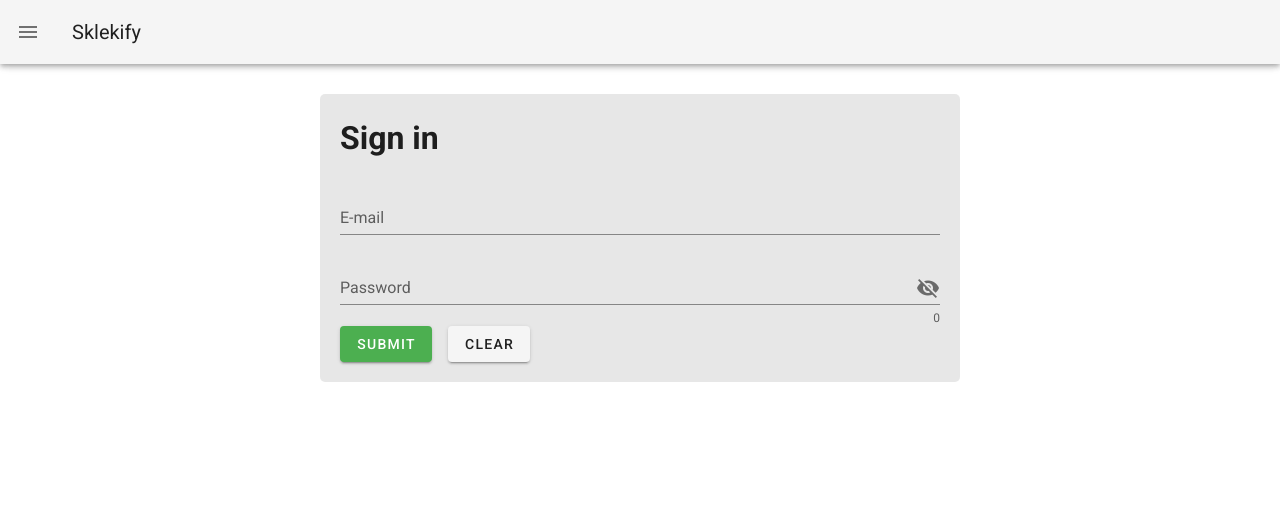
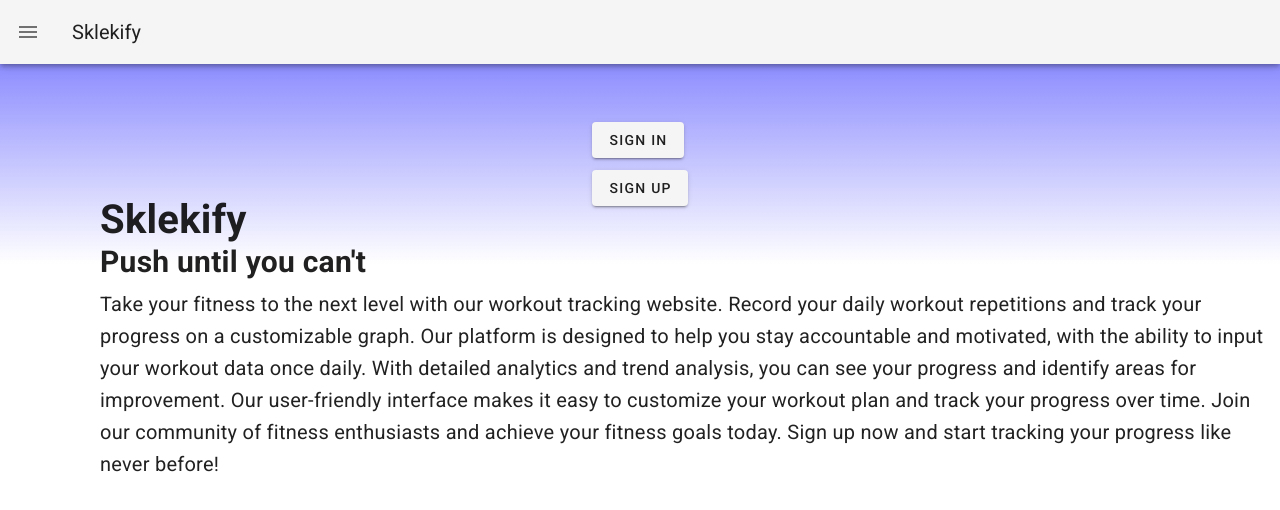
Before and after one commit to DeniVidan/sklekify-front, a Vue app: page /about in a window 1280 px wide. Before the commit this address led to /signin. Shown: the top 510 px of the page. Built offline with nearby package versions, Linux system fonts and the light colour scheme; a small style sheet from the web is missing.

Commit message:
added about, fix when no exercises

```diff
--- a/src/App.vue
+++ b/src/App.vue
@@ -12,11 +12,11 @@
             </v-list-item>
           </router-link>
 
-          <router-link v-if="auth.authenticated" to="/workouts">
+          <!-- <router-link v-if="auth.authenticated" to="/workouts">
             <v-list-item to="/workouts" link>
               <v-list-item-title>Workouts</v-list-item-title>
             </v-list-item>
-          </router-link>
+          </router-link> -->
 
           <router-link v-if="auth.authenticated" to="/progress">
             <v-list-item to="/progress" link>
@@ -30,7 +30,13 @@
             </v-list-item>
           </router-link>
 
-          <router-link v-if="!auth.authenticated" to="signin">
+          <router-link v-if="!auth.authenticated" to="/about">
+            <v-list-item to="/about" link>
+              <v-list-item-title> About </v-list-item-title>
+            </v-list-item>
+          </router-link>
+
+          <router-link v-if="!auth.authenticated" to="/signin">
             <v-list-item to="" link>
               <v-list-item-title> Sign in </v-list-item-title>
             </v-list-item>
--- a/src/components/WorkoutCard.vue
+++ b/src/components/WorkoutCard.vue
@@ -73,7 +73,6 @@ export default {
   props: {
     post: Object,
     deleteExerciseFrontend: Function,
-    disable_btn: Boolean,
   },
 
   data: () => ({
@@ -133,12 +132,13 @@ export default {
         .then((response) => {
           console.log(response.data);
           this.repValue = null;
+          this.disable = false;
         })
         .catch((error) => {
           console.error(error);
         });
 
-      console.log(this.repValue);
+      //console.log(this.repValue);
     },
 
     try() {
--- a/src/router/index.js
+++ b/src/router/index.js
@@ -6,6 +6,7 @@ import SignIn from '../views/SignIn.vue'
 import UserProfile from '../views/UserProfile.vue'
 import UserWorkout from '../views/UserWorkout.vue'
 import UserProgress from '../views/UserProgress.vue'
+import AboutView from '../views/AboutView.vue'
 import { Auth } from '@/services/index'
 
 Vue.use(VueRouter)
@@ -18,11 +19,8 @@ const routes = [
   },
   {
     path: '/about',
-    name: 'about',
-    // route level code-splitting
-    // this generates a separate chunk (about.[hash].js) for this route
-    // which is lazy-loaded when the route is visited.
-    component: () => import(/* webpackChunkName: "about" */ '../views/AboutView.vue')
+    name: 'AboutPage',
+    component: AboutView
   },
   {
     path: '/signup',
@@ -60,16 +58,24 @@ const router = new VueRouter({
 router.beforeResolve((to, from, next) => {
   const publicSite = ["/signin", "/signup"]
   const loginRequired = !publicSite.includes(to.path)
+
+  const about = ["/about"]
+  const isAbout = about.includes(to.path)
+  console.log(isAbout)
   const user = Auth.getUser()
 
 
-  if (!user && loginRequired) {
-    next('/signin');
+  if (!user && loginRequired && !isAbout) {
+    next('/about');
     return;
   }
-  else if(user && !loginRequired) {
+  else if(user && !loginRequired && isAbout) {
+    next('/about')
+  }
+  else if(user && !loginRequired && !isAbout) {
     next('/')
   }
+
 
   next();
 
--- a/src/views/AboutView.vue
+++ b/src/views/AboutView.vue
@@ -1,5 +1,92 @@
 <template>
   <div class="about">
-    <h1>This is an about page</h1>
+    <div class="first-div">
+      <div style="align-self: center;" class="buttnos">
+
+        <router-link v-if="!auth.authenticated" to="/signin">
+            <v-list-item to="signin" link>
+              <v-btn class="">sign in</v-btn>
+            </v-list-item>
+          </router-link>
+
+          <router-link v-if="!auth.authenticated" to="/signup">
+            <v-list-item to="signup" link>
+               <v-btn class="">sign up</v-btn>
+            </v-list-item>
+          </router-link>
+
+
+      </div>
+    </div>
+    <div class="title">
+      <h1>Sklekify</h1>
+      <h2>Push until you can't</h2>
+      <p>
+        Take your fitness to the next level with our workout tracking website.
+        Record your daily workout repetitions and track your progress on a
+        customizable graph. Our platform is designed to help you stay
+        accountable and motivated, with the ability to input your workout data
+        once daily. With detailed analytics and trend analysis, you can see your
+        progress and identify areas for improvement. Our user-friendly interface
+        makes it easy to customize your workout plan and track your progress
+        over time. Join our community of fitness enthusiasts and achieve your
+        fitness goals today. Sign up now and start tracking your progress like
+        never before!
+      </p>
+    </div>
+    <!-- <div class="second-div"></div> -->
   </div>
 </template>
+
+<script>
+import { Auth } from "@/services/index.js";
+
+export default {
+  name: "AboutPage",
+
+  data() {
+    return {
+      auth: Auth.state
+    };
+  },
+};
+</script>
+
+<style scoped>
+.buttons{
+  display: flex;
+  margin: 10px;
+}
+a{
+  text-decoration: none;
+}
+.first-div {
+  display: flex;
+  flex-direction: row;
+  justify-content: center;
+  height: 200px;
+  background: linear-gradient(rgb(141, 141, 255), transparent);
+
+}
+.second-div {
+  height: 200px;
+  background: linear-gradient(transparent, rgb(141, 141, 255));
+}
+.title {
+  margin: -70px 0px -70px 100px;
+}
+.title h1,
+h2,
+p {
+  margin: 10px 0px;
+}
+p {
+  font-weight: normal;
+}
+
+@media screen and (max-width: 900px) {
+  .title {
+    margin: -70px 0px -70px 5px;
+  }
+}
+</style>
--- a/src/views/HomeView.vue
+++ b/src/views/HomeView.vue
@@ -1,13 +1,14 @@
 <template>
   <div class="container">
+    <div v-if="disable_btn">
+      <h2>Your exercise page is empty, please add exercise to start</h2>
+    </div>
     <v-container class="">
-
       <v-layout row wrap style="justify-content: center !important">
         <div v-for="post in posts" :key="post._id">
           <workout-card
             :post="post"
             :deleteExerciseFrontend="deleteExerciseFrontend"
-            :disable_btn="disable_btn"
           />
         </div>
       </v-layout>
@@ -20,7 +21,6 @@ import WorkoutCard from "../components/WorkoutCard";
 import { Service } from "@/services/index.js";
 /* import moment from 'moment'; */
 
-
 export default {
   name: "HomePage",
   data() {
@@ -28,51 +28,51 @@ export default {
       lastDateUploaded: null,
       posts: [],
       disable_btn: true,
-    }
+    };
   },
-
 
   components: {
     WorkoutCard,
   },
 
   methods: {
+    checkIfEmpty(arr) {
+      if (arr.length == 0) {
+        this.disable_btn = true;
+      } else this.disable_btn = false;
+    },
     async getPosts() {
-
       try {
-
-        const res = await Service.get('/posts');
+        const res = await Service.get("/posts");
         this.posts = res.data;
 
-        console.log("konzol log: ", this.posts)
+        console.log("konzol log: ", this.posts);
 
+        this.checkIfEmpty(this.posts)
 
       } catch (error) {
-        console.log("error: ", error)
-        }
-
+        console.log("error: ", error);
+      }
     },
-
 
     deleteExerciseFrontend(id) {
       this.posts = this.posts.filter((exercise) => exercise._id !== id);
     },
 
-/*     show(){
+    /*     show(){
       console.log("dada: ", this.getPosts())
     } */
-
   },
 
-  mounted () {
+  mounted() {
     this.getPosts();
-/*     this.show() */
-  }
+    /*     this.show() */
+  },
 };
 </script>
 
 <style scoped>
-*{
+* {
   margin: 0;
 }
 .container {
@@ -82,9 +82,8 @@ export default {
 }
 @media screen and (max-width: 900px) {
   .container {
-  margin: 50px 0px 0px 0px;
-
-}
+    margin: 50px 0px 0px 0px;
+  }
 }
 .row {
   display: flex;
--- a/src/views/UserProfile.vue
+++ b/src/views/UserProfile.vue
@@ -57,7 +57,7 @@
             >
           </div>
 
-          <div id="error-message">
+          <div id="error-message-pass">
             <span class="">{{ error_password }}</span>
           </div>
 
@@ -243,7 +243,7 @@ export default {
             new_password: this.new_password,
           });
           this.error_password = "Successfully updated password !";
-          document.getElementById("error-message").style.backgroundColor =
+          document.getElementById("error-message-pass").style.backgroundColor =
             "#03DC00";
           this.$router.go();
         } else {
@@ -347,4 +347,10 @@ body a:hover {
   background-color: rgb(248, 81, 81);
   color: white;
 }
+#error-message-pass {
+  display: flex;
+  justify-content: center;
+  background-color: rgb(248, 81, 81);
+  color: white;
+}
 </style>
```
